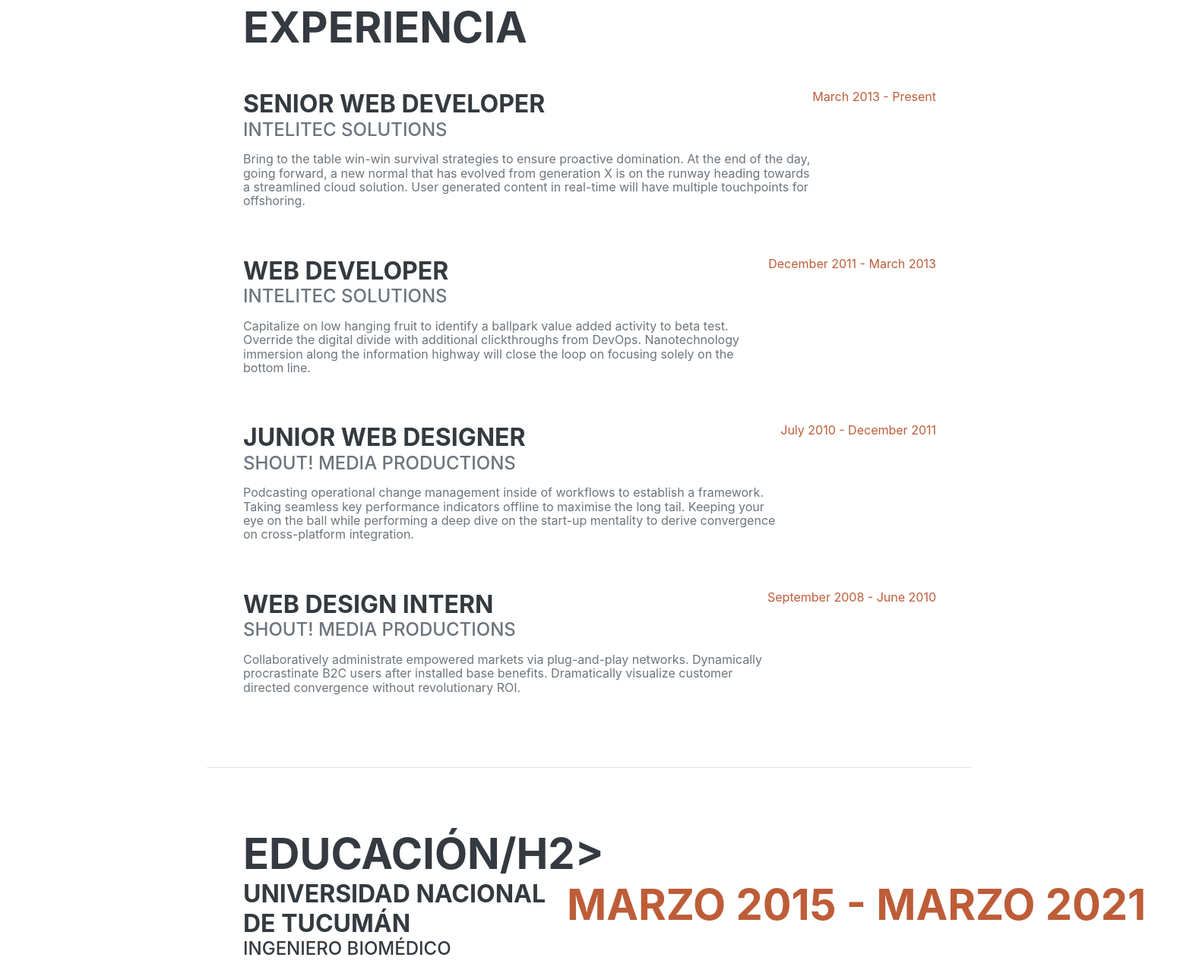
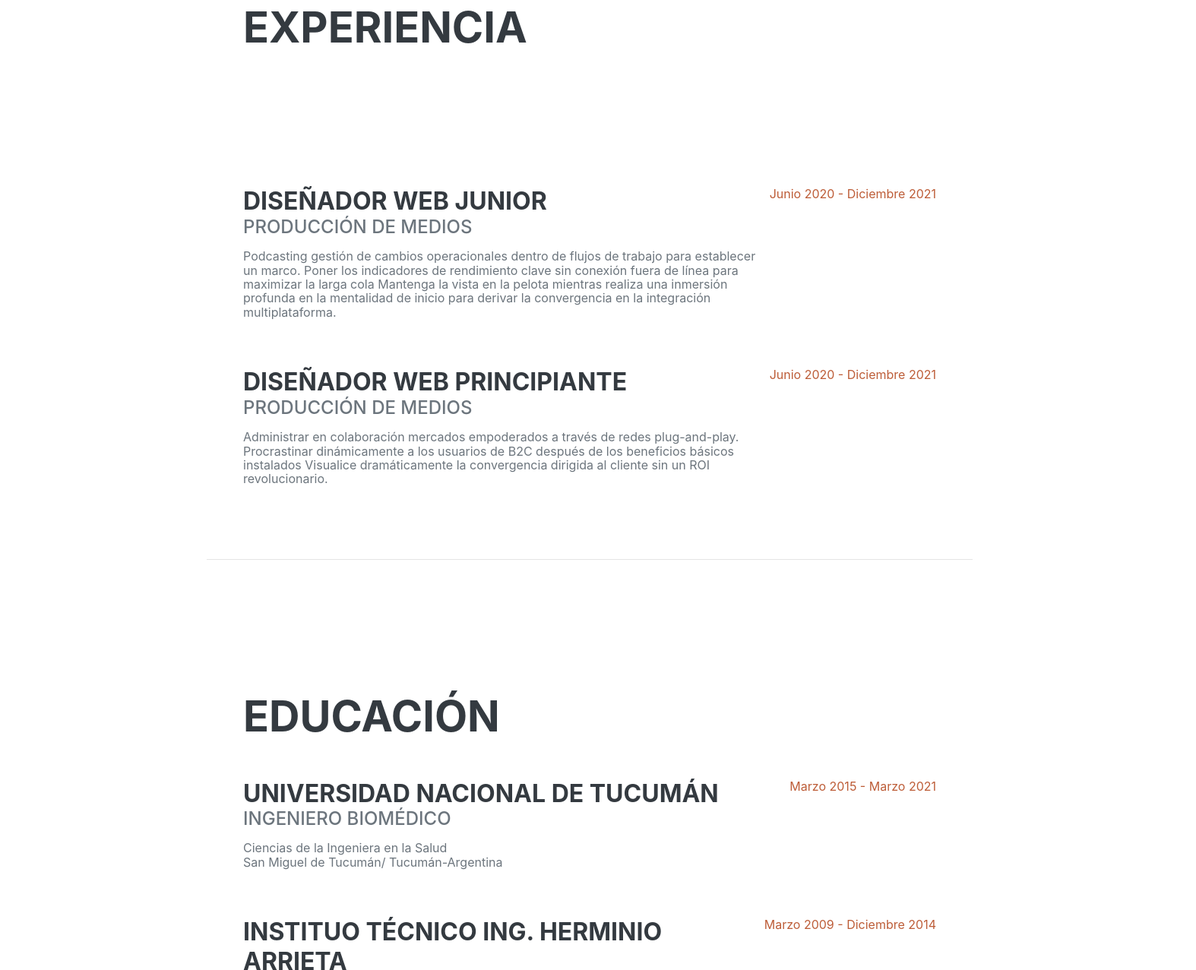
Before and after one commit to SebaSalas14/SebaSalas14.github.io, a plain HTML site: page index.html in a window 1280 px wide. Shown: the part 878-2155 px from the top of the page at 76% size, 1574 px wide, since content can reach past the window. Drawn offline with nearby package versions, Linux system fonts and the light colour scheme; a web font is replaced by a local one.

```diff
--- a/index.html
+++ b/index.html
@@ -62,35 +62,35 @@
                     <h2 class="mb-5">Experiencia</h2>
                     <div class="d-flex flex-column flex-md-row justify-content-between mb-5">
                         <div class="flex-grow-1">
-                            <h3 class="mb-0">Senior Web Developer</h3>
-                            <div class="subheading mb-3">Intelitec Solutions</div>
-                            <p>Bring to the table win-win survival strategies to ensure proactive domination. At the end of the day, going forward, a new normal that has evolved from generation X is on the runway heading towards a streamlined cloud solution. User generated content in real-time will have multiple touchpoints for offshoring.</p>
+                            <h3 class="mb-0"> <!---Senior Web Developer---> </h3>
+                            <div class="subheading mb-3"><!---Intelitec Solutions---></div>
+                            <p><!---Bring to the table win-win survival strategies to ensure proactive domination. At the end of the day, going forward, a new normal that has evolved from generation X is on the runway heading towards a streamlined cloud solution. User generated content in real-time will have multiple touchpoints for offshoring.----></p>
                         </div>
-                        <div class="flex-shrink-0"><span class="text-primary">March 2013 - Present</span></div>
+                        <div class="flex-shrink-0"><span class="text-primary"> <!---March 2013 - Present---></span></div>
                     </div>
                     <div class="d-flex flex-column flex-md-row justify-content-between mb-5">
                         <div class="flex-grow-1">
-                            <h3 class="mb-0">Web Developer</h3>
-                            <div class="subheading mb-3">Intelitec Solutions</div>
-                            <p>Capitalize on low hanging fruit to identify a ballpark value added activity to beta test. Override the digital divide with additional clickthroughs from DevOps. Nanotechnology immersion along the information highway will close the loop on focusing solely on the bottom line.</p>
+                            <h3 class="mb-0"> <!-- Web Developer --></h3>
+                            <div class="subheading mb-3"><!-- Intelitec Solutions --></div>
+                            <p><!-- Capitalize on low hanging fruit to identify a ballpark value added activity to beta test. Override the digital divide with additional clickthroughs from DevOps. Nanotechnology immersion along the information highway will close the loop on focusing solely on the bottom line. --></p>
                         </div>
-                        <div class="flex-shrink-0"><span class="text-primary">December 2011 - March 2013</span></div>
+                        <div class="flex-shrink-0"><span class="text-primary"><!-- December 2011 - March 2013 --></span></div>
                     </div>
                     <div class="d-flex flex-column flex-md-row justify-content-between mb-5">
                         <div class="flex-grow-1">
-                            <h3 class="mb-0">Junior Web Designer</h3>
-                            <div class="subheading mb-3">Shout! Media Productions</div>
-                            <p>Podcasting operational change management inside of workflows to establish a framework. Taking seamless key performance indicators offline to maximise the long tail. Keeping your eye on the ball while performing a deep dive on the start-up mentality to derive convergence on cross-platform integration.</p>
+                            <h3 class="mb-0">Diseñador Web Junior</h3>
+                            <div class="subheading mb-3"> Producción de medios </div>
+                            <p>Podcasting gestión de cambios operacionales dentro de flujos de trabajo para establecer un marco. Poner los indicadores de rendimiento clave sin conexión fuera de línea para maximizar la larga cola Mantenga la vista en la pelota mientras realiza una inmersión profunda en la mentalidad de inicio para derivar la convergencia en la integración multiplataforma.</p>
                         </div>
-                        <div class="flex-shrink-0"><span class="text-primary">July 2010 - December 2011</span></div>
+                        <div class="flex-shrink-0"><span class="text-primary">Junio 2020 - Diciembre 2021</span></div>
                     </div>
                     <div class="d-flex flex-column flex-md-row justify-content-between">
                         <div class="flex-grow-1">
-                            <h3 class="mb-0">Web Design Intern</h3>
-                            <div class="subheading mb-3">Shout! Media Productions</div>
-                            <p>Collaboratively administrate empowered markets via plug-and-play networks. Dynamically procrastinate B2C users after installed base benefits. Dramatically visualize customer directed convergence without revolutionary ROI.</p>
+                            <h3 class="mb-0">Diseñador Web Principiante</h3>
+                            <div class="subheading mb-3">Producción de medios </div>
+                            <p>Administrar en colaboración mercados empoderados a través de redes plug-and-play. Procrastinar dinámicamente a los usuarios de B2C después de los beneficios básicos instalados Visualice dramáticamente la convergencia dirigida al cliente sin un ROI revolucionario.</p>
                         </div>
-                        <div class="flex-shrink-0"><span class="text-primary">September 2008 - June 2010</span></div>
+                        <div class="flex-shrink-0"><span class="text-primary">Junio 2020 - Diciembre 2021</span></div>
                     </div>
                 </div>
             </section>
@@ -98,20 +98,20 @@
             <!-- Education-->
             <section class="resume-section" id="education">
                 <div class="resume-section-content">
-                    <h2 class="mb-5">Educación/h2>
+                    <h2 class="mb-5">Educación </h2>
                     <div class="d-flex flex-column flex-md-row justify-content-between mb-5">
                         <div class="flex-grow-1">
                             <h3 class="mb-0">Universidad Nacional de Tucumán</h3>
                             <div class="subheading mb-3">Ingeniero Biomédico</div>
-                            <div>Computer Science - Web Development Track</div>
-                            <p>GPA: 3.23</p>
+                            <div> Ciencias de la Ingeniera en la Salud </div>
+                            <p>San Miguel de Tucumán/ Tucumán-Argentina </p>
                         </div>
                         <div class="flex-shrink-0"><span class="text-primary"> Marzo 2015 - Marzo 2021</span></div>
                     </div>
                     <div class="d-flex flex-column flex-md-row justify-content-between">
                         <div class="flex-grow-1">
                             <h3 class="mb-0">Instituo Técnico Ing. Herminio Arrieta</h3>
-                            <div class="subheading mb-3">Técnico Quimico </div>/div>
+                            <div class="subheading mb-3">Técnico Quimico </div>
                             <p>Libertador-Gral-San Martín/ Ledesma -Jujuy- Argentina</p>
                         </div>
                         <div class="flex-shrink-0"><span class="text-primary">Marzo 2009 - Diciembre 2014</span></div>
```
Also changed, not shown: assets/img/profile.jpg.
